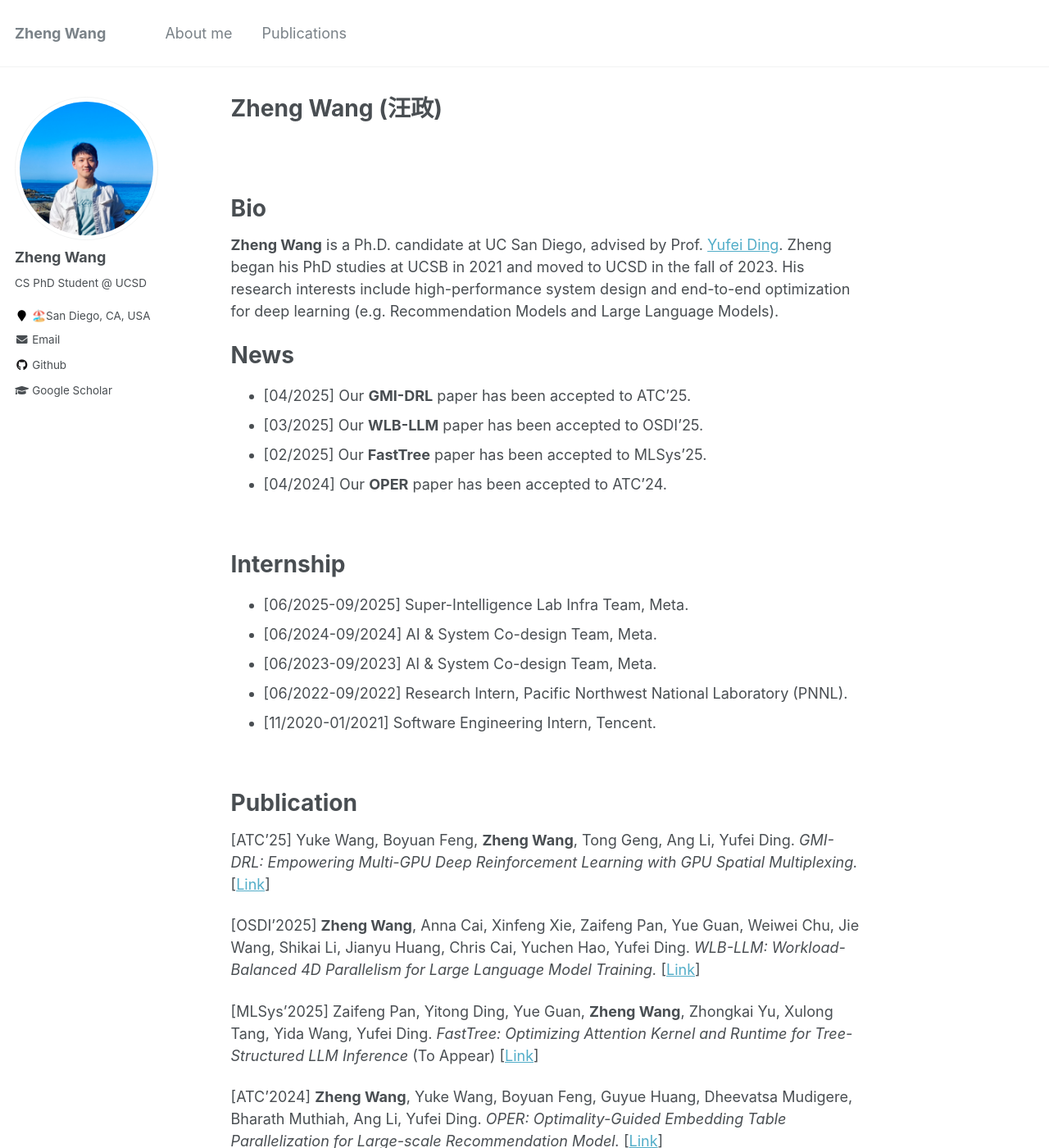
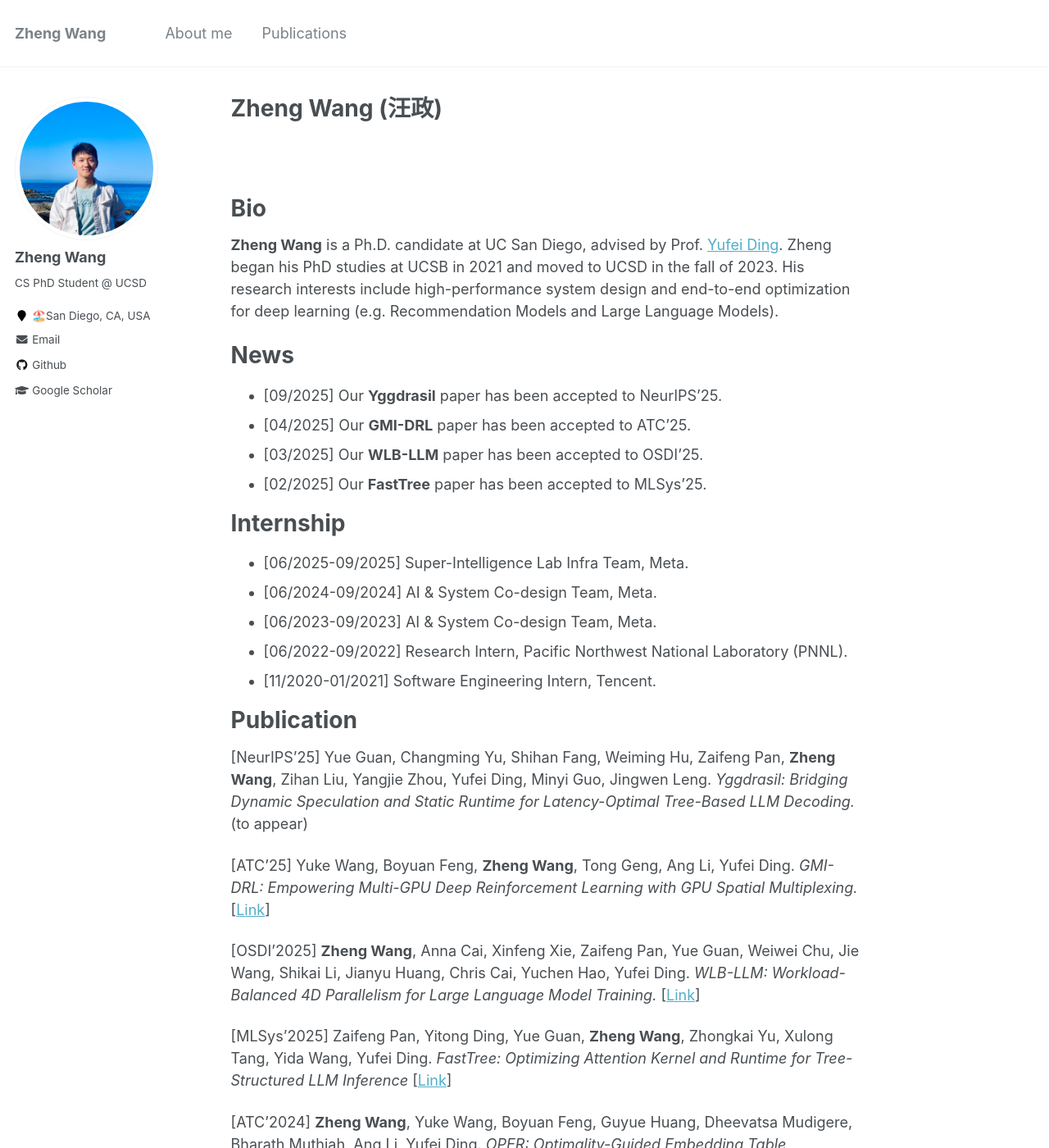
Before and after one commit to Ash-Zheng/Ash-Zheng.github.io, a Jekyll site: the page built from _pages/about.md, in a window 1280 px wide and 1400 px high. Shown: the whole window at 82% size. Built offline with Jekyll 4.4.1, drawn with Linux system fonts in a browser that asks for light colours.

Commit message:
add Neruips

```diff
--- a/_pages/about.md
+++ b/_pages/about.md
@@ -20,12 +20,10 @@ Bio
 
 News
 ======
++ [09/2025] Our **Yggdrasil** paper has been accepted to NeurIPS'25.
 + [04/2025] Our **GMI-DRL** paper has been accepted to ATC'25.
 + [03/2025] Our **WLB-LLM** paper has been accepted to OSDI'25.
 + [02/2025] Our **FastTree** paper has been accepted to MLSys'25.
-+ [04/2024] Our **OPER** paper has been accepted to ATC'24.
-
-
 <br />
 
 
@@ -36,11 +34,13 @@ Internship
 + [06/2023-09/2023] AI & System Co-design Team, Meta.
 + [06/2022-09/2022] Research Intern, Pacific Northwest National Laboratory (PNNL).
 + [11/2020-01/2021] Software Engineering Intern, Tencent.
-
 <br />
 
 Publication
 ======
+[NeurIPS'25] Yue Guan, Changming Yu, Shihan Fang, Weiming Hu, Zaifeng Pan, **Zheng Wang**, Zihan Liu, Yangjie Zhou, Yufei Ding, Minyi Guo, Jingwen Leng.
+*Yggdrasil: Bridging Dynamic Speculation and Static Runtime for Latency-Optimal Tree-Based LLM Decoding.* (to appear)
+
 [ATC'25] Yuke Wang, Boyuan Feng, **Zheng Wang**, Tong Geng, Ang Li, Yufei Ding.
 *GMI-DRL: Empowering Multi-GPU Deep Reinforcement Learning with GPU Spatial Multiplexing.*
 [<a href="https://www.usenix.org/system/files/atc25-wang-yuke.pdf">Link</a>]
```
Also changed, not shown: other parts of _pages/about.md (+1 -1 lines), _pages/publications.md (+4 -0 lines).
